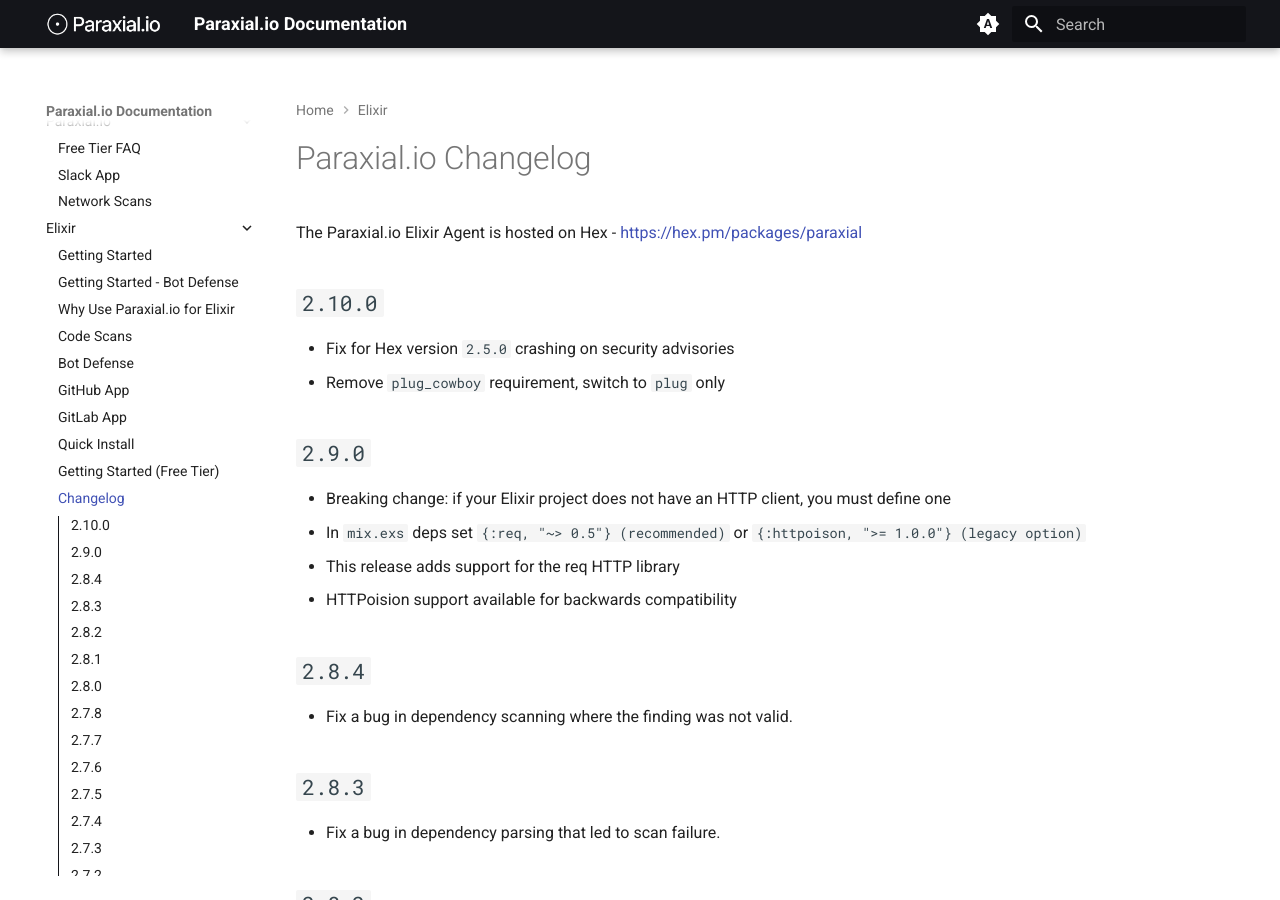
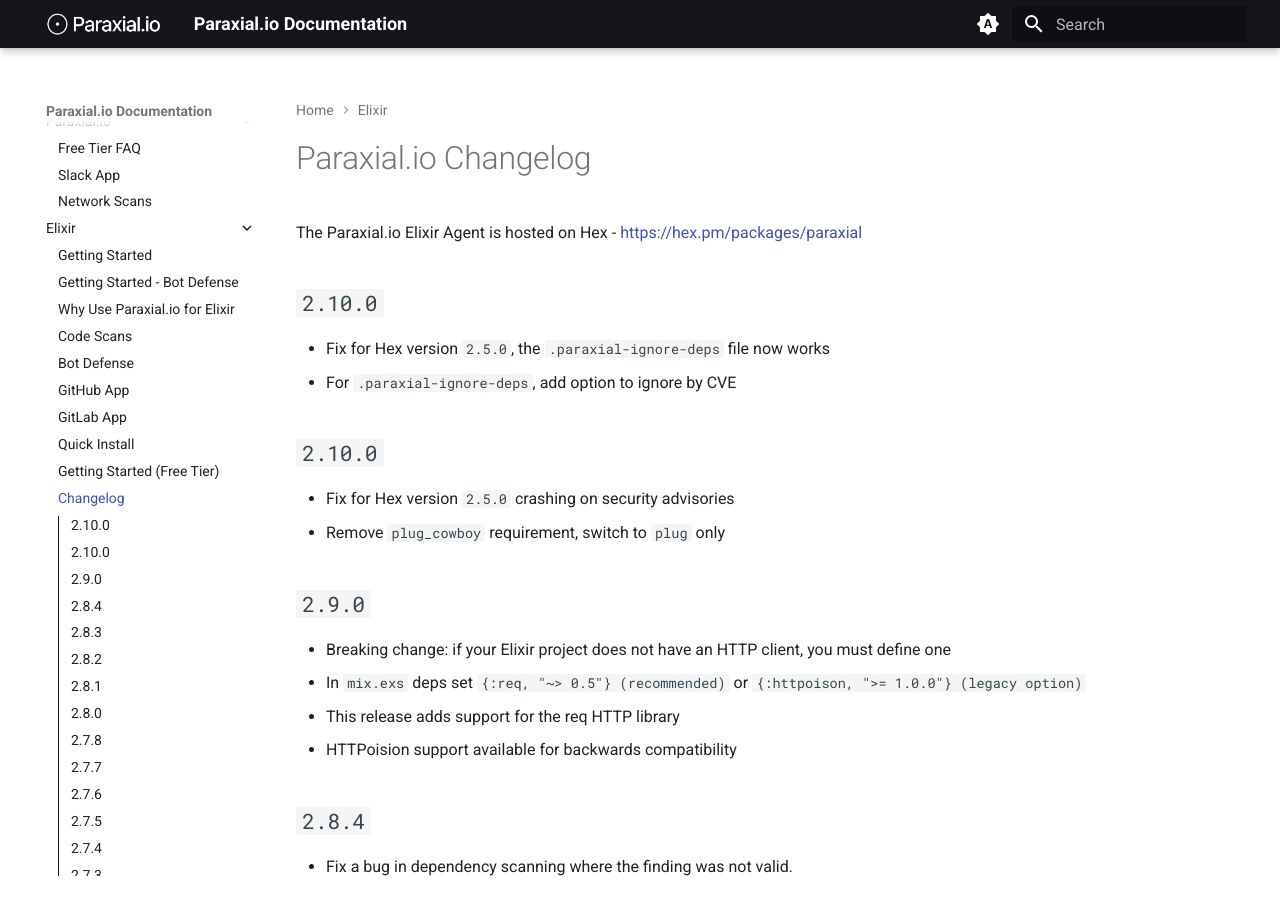
Before and after one commit to paraxialio/documentation, an MkDocs documentation site: the page built from docs/elixir/CHANGELOG.md, in a window 1280 px wide and 900 px high. Built offline with MkDocs 1.6.1 and Material for MkDocs 9.7.7, drawn with Linux system fonts in a browser that asks for light colours.

```diff
--- a/docs/elixir/CHANGELOG.md
+++ b/docs/elixir/CHANGELOG.md
@@ -1,6 +1,10 @@
 # Paraxial.io Changelog
 
 The Paraxial.io Elixir Agent is hosted on Hex - [https://hex.pm/packages/paraxial](https://hex.pm/packages/paraxial)
+
+## `2.10.0`
+- Fix for Hex version `2.5.0`, the `.paraxial-ignore-deps` file now works
+- For `.paraxial-ignore-deps`, add option to ignore by CVE
 
 ## `2.10.0`
 - Fix for Hex version `2.5.0` crashing on security advisories
```
